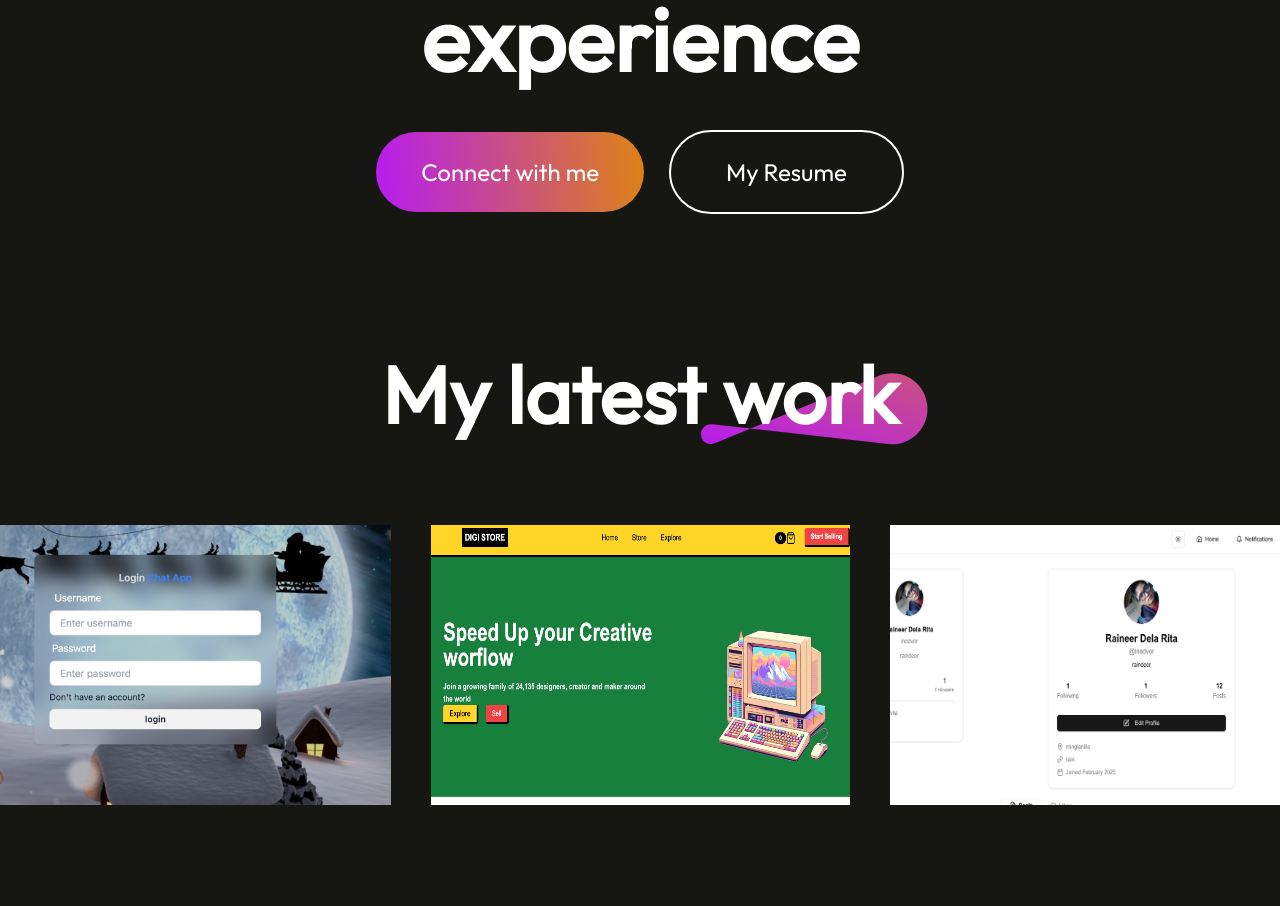
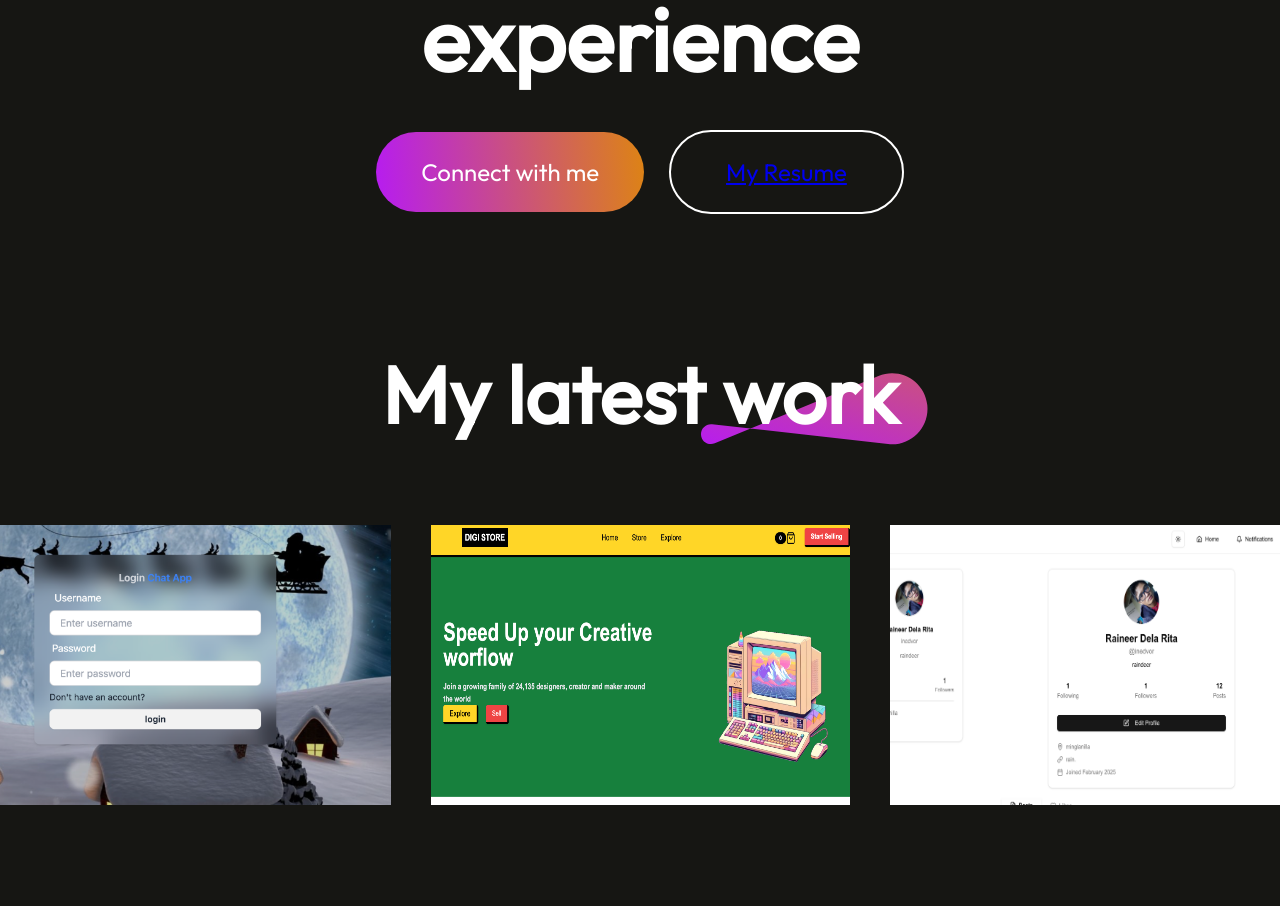
Before and after one commit to raineer24/react-prtfolio, a React (Vite) app: page / in a window 1280 px wide. Shown: the part 1080-1986 px from the top of the page. Built offline with nearby package versions, Linux system fonts and the light colour scheme.

Commit message:
resume pdf

```diff
--- a/src/Components/Hero/Hero.jsx
+++ b/src/Components/Hero/Hero.jsx
@@ -10,7 +10,14 @@ const Hero = () => {
         <h1><span>I'm Raineer Dela Rita,</span>frontend developer Cebu, PHI with 5 years of experience</h1>
         <div className="hero-action">
             <div className="hero-connect"><AnchorLink className='anchor-link' offset={50} href="#contact">Connect with me</AnchorLink></div>
-            <div className="hero-resume">My Resume</div>
+            <div className="hero-resume">
+
+            <a
+     href="./public/file.pdf"
+     download="mycv.pdf">
+     My Resume
+     </a>
+            </div>
         </div>
 
     </div>
```
